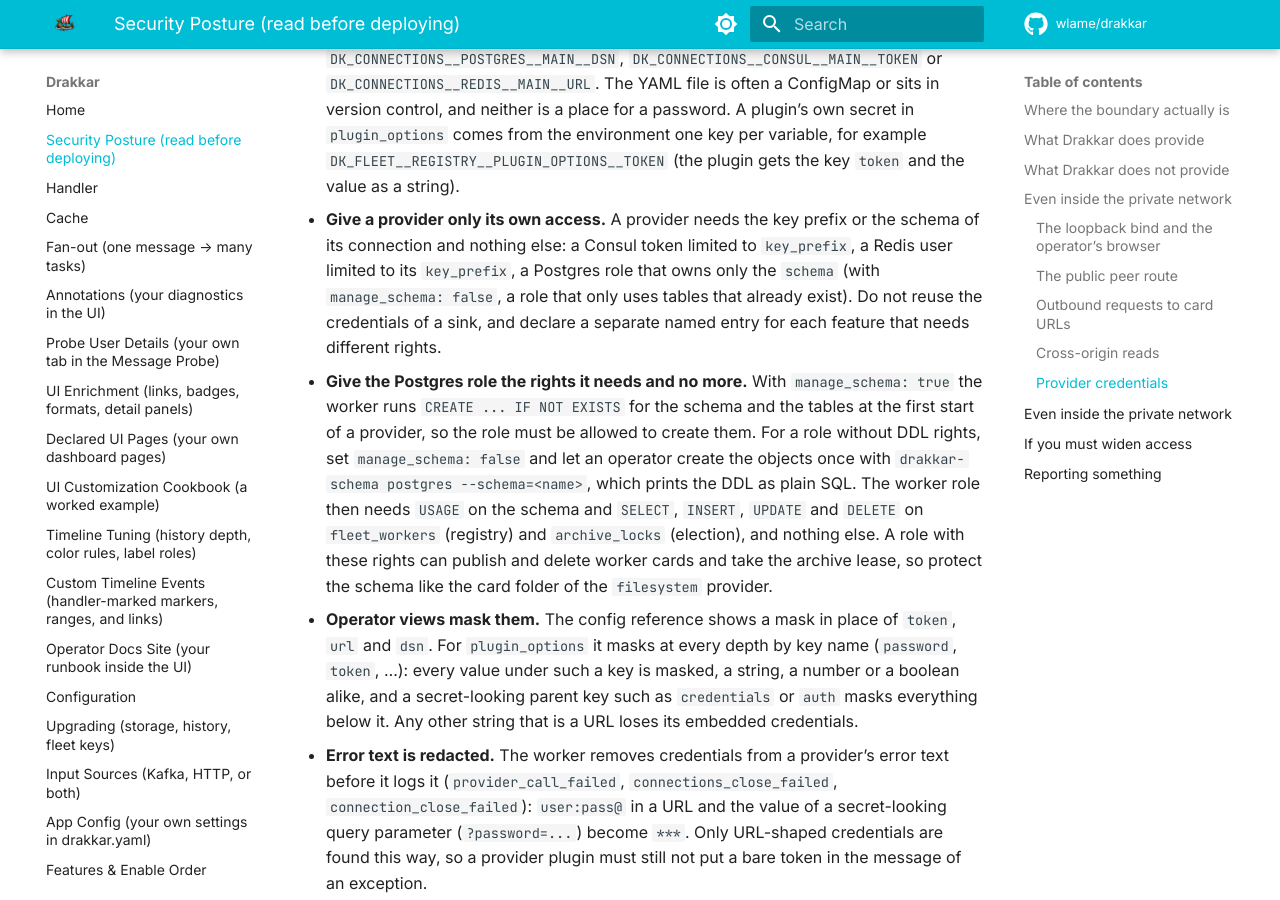
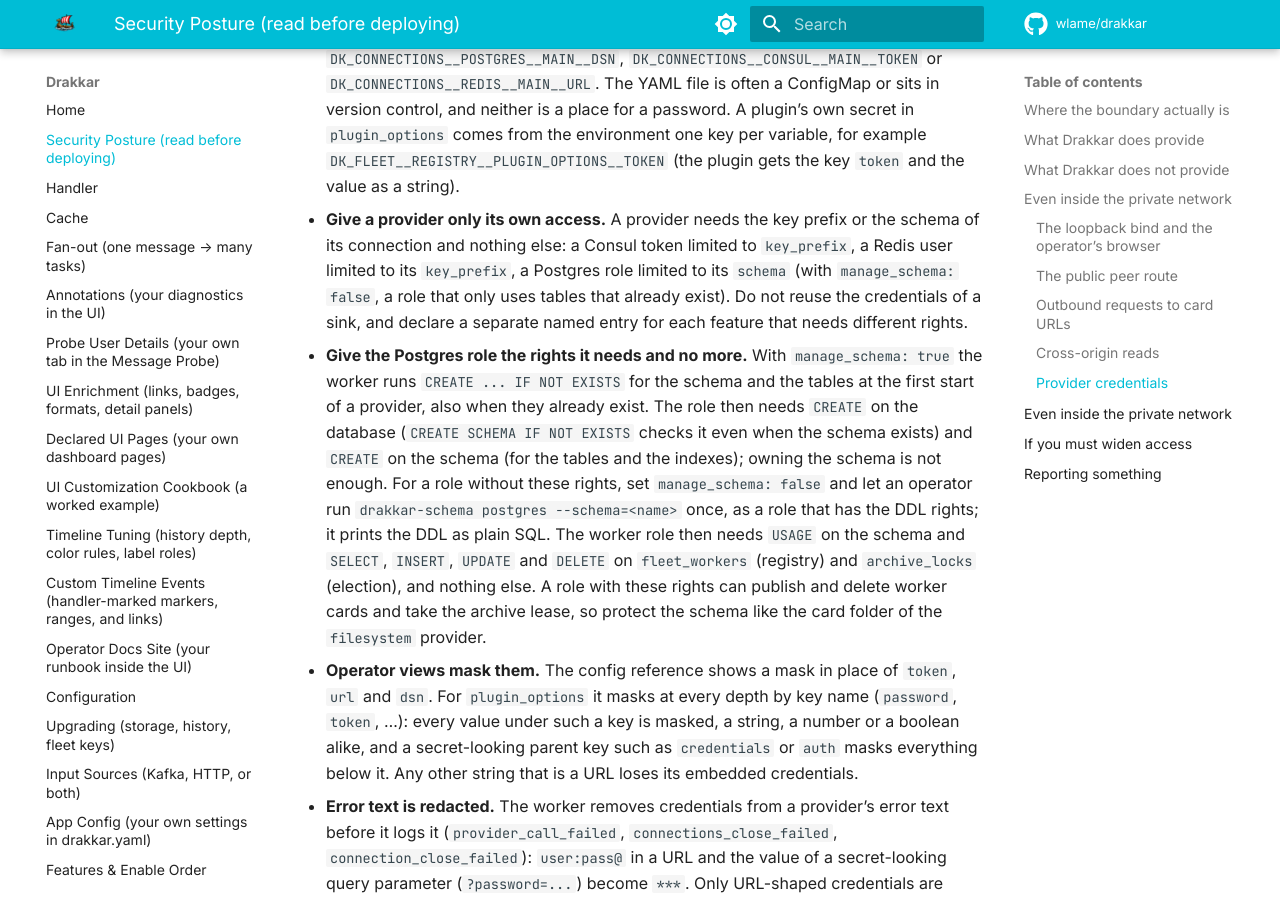
Before and after one commit to wlame/drakkar, an MkDocs documentation site: the page built from docs/security.md, in a window 1280 px wide and 900 px high, scrolled down 5622 px. Built offline with MkDocs 1.6.1 and Material for MkDocs 9.7.7, drawn with Linux system fonts in a browser that asks for light colours; comment, search, counter and statistics services are not loaded.

Commit message:
State the database rights the managed schema needs.

```diff
--- a/docs/security.md
+++ b/docs/security.md
@@ -202,17 +202,20 @@
 - **Give a provider only its own access.** A provider needs the key prefix
   or the schema of its connection and nothing else: a Consul token limited
   to `key_prefix`, a Redis user limited to its `key_prefix`, a Postgres role
-  that owns only the `schema` (with `manage_schema: false`, a role that only
+  limited to its `schema` (with `manage_schema: false`, a role that only
   uses tables that already exist). Do not reuse the credentials of a sink,
   and declare a separate named entry for each feature that needs different
   rights.
 - **Give the Postgres role the rights it needs and no more.** With
   `manage_schema: true` the worker runs `CREATE ... IF NOT EXISTS` for the
-  schema and the tables at the first start of a provider, so the role must be
-  allowed to create them. For a role without DDL rights, set
-  `manage_schema: false` and let an operator create the objects once with
-  `drakkar-schema postgres --schema=<name>`, which prints the DDL as plain
-  SQL. The worker role then needs `USAGE` on the schema and `SELECT`,
+  schema and the tables at the first start of a provider, also when they
+  already exist. The role then needs `CREATE` on the database (`CREATE SCHEMA
+  IF NOT EXISTS` checks it even when the schema exists) and `CREATE` on the
+  schema (for the tables and the indexes); owning the schema is not enough.
+  For a role without these rights, set `manage_schema: false` and let an
+  operator run `drakkar-schema postgres --schema=<name>` once, as a role that
+  has the DDL rights; it prints the DDL as plain SQL. The worker role then
+  needs `USAGE` on the schema and `SELECT`,
   `INSERT`, `UPDATE` and `DELETE` on `fleet_workers` (registry) and
   `archive_locks` (election), and nothing else. A role with these rights can
   publish and delete worker cards and take the archive lease, so protect the
```
Also changed, not shown: docs/config-reference.md (+2 -2 lines), docs/configuration.md (+3 -3 lines), docs/deployment.md (+6 -3 lines), docs/fleet.md (+9 -7 lines), docs/local-databases.md (+1 -1 lines).
